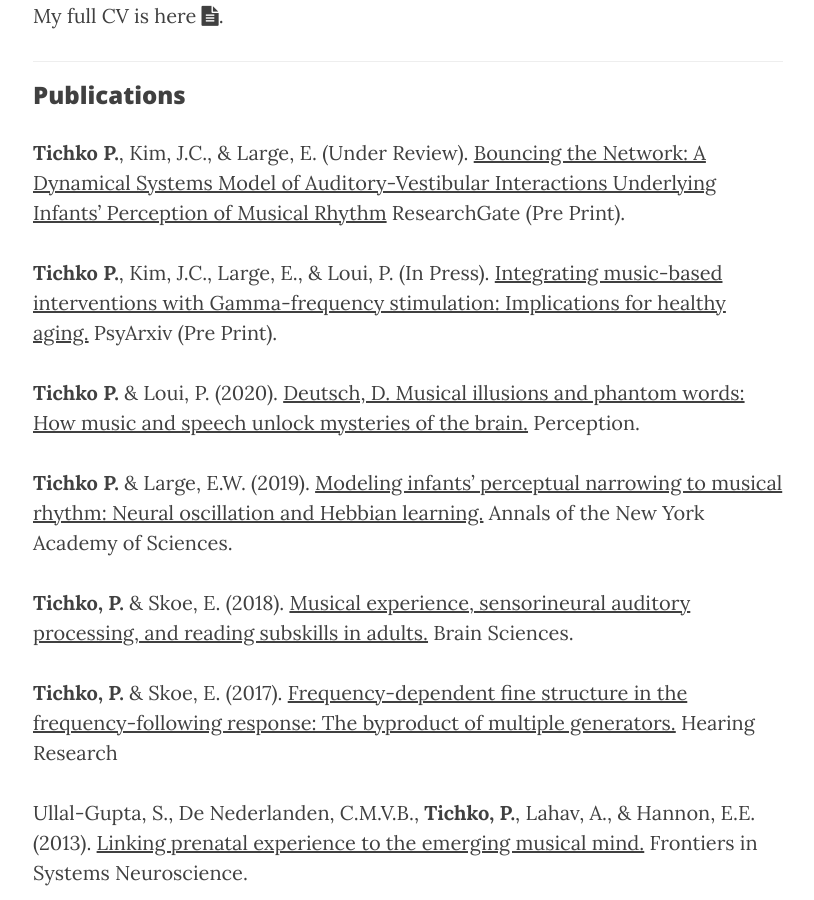
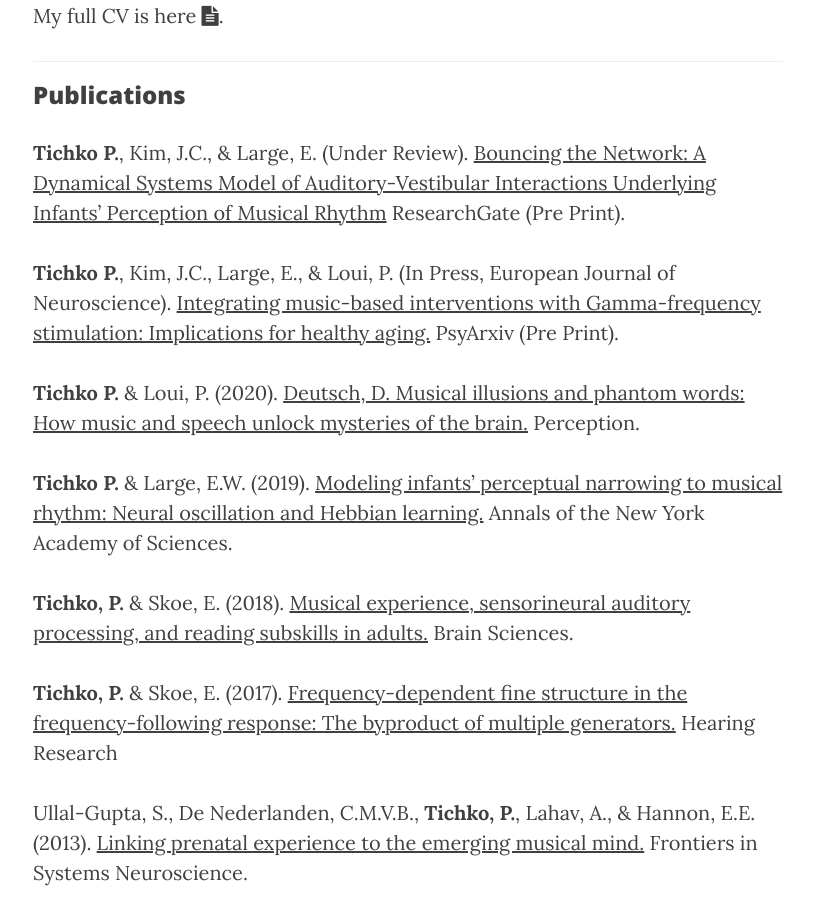
Before and after one commit to ptichko/ptichko.github.io, a Jekyll site: the page built from 2_cv-pubs.md, in a window 1280 px wide and 900 px high, scrolled down 501 px. Shown: the whole window, without its empty margins (232-1046 px from the left). Built offline with Jekyll 4.4.1, drawn with Linux system fonts in a browser that asks for light colours; nearby versions of some CDN libraries.

Commit message:
Update 2_cv-pubs.md

```diff
--- a/2_cv-pubs.md
+++ b/2_cv-pubs.md
@@ -12,7 +12,7 @@ ___
 
 **Tichko P.**, Kim, J.C., & Large, E. (Under Review). [Bouncing the Network: A Dynamical Systems Model of Auditory-Vestibular Interactions Underlying Infants' Perception of Musical Rhythm](https://www.researchgate.net/publication/340967869_Bouncing_the_Network_A_Dynamical_Systems_Model_of_Auditory-Vestibular_Interactions_Underlying_Infants'_Perception_of_Musical_Rhythm) ResearchGate (Pre Print).
 
-**Tichko P.**, Kim, J.C., Large, E., & Loui, P. (In Press). [Integrating music-based interventions with Gamma-frequency stimulation: Implications for healthy aging.](https://psyarxiv.com/2ykfm) PsyArxiv (Pre Print).
+**Tichko P.**, Kim, J.C., Large, E., & Loui, P. (In Press, European Journal of Neuroscience). [Integrating music-based interventions with Gamma-frequency stimulation: Implications for healthy aging.](https://psyarxiv.com/2ykfm) PsyArxiv (Pre Print).
 
 **Tichko P.** & Loui, P. (2020). [Deutsch, D. Musical illusions and phantom words: How music and speech unlock mysteries of the brain.](https://doi.org/10.1177/0301006620924926) Perception.
 
```
